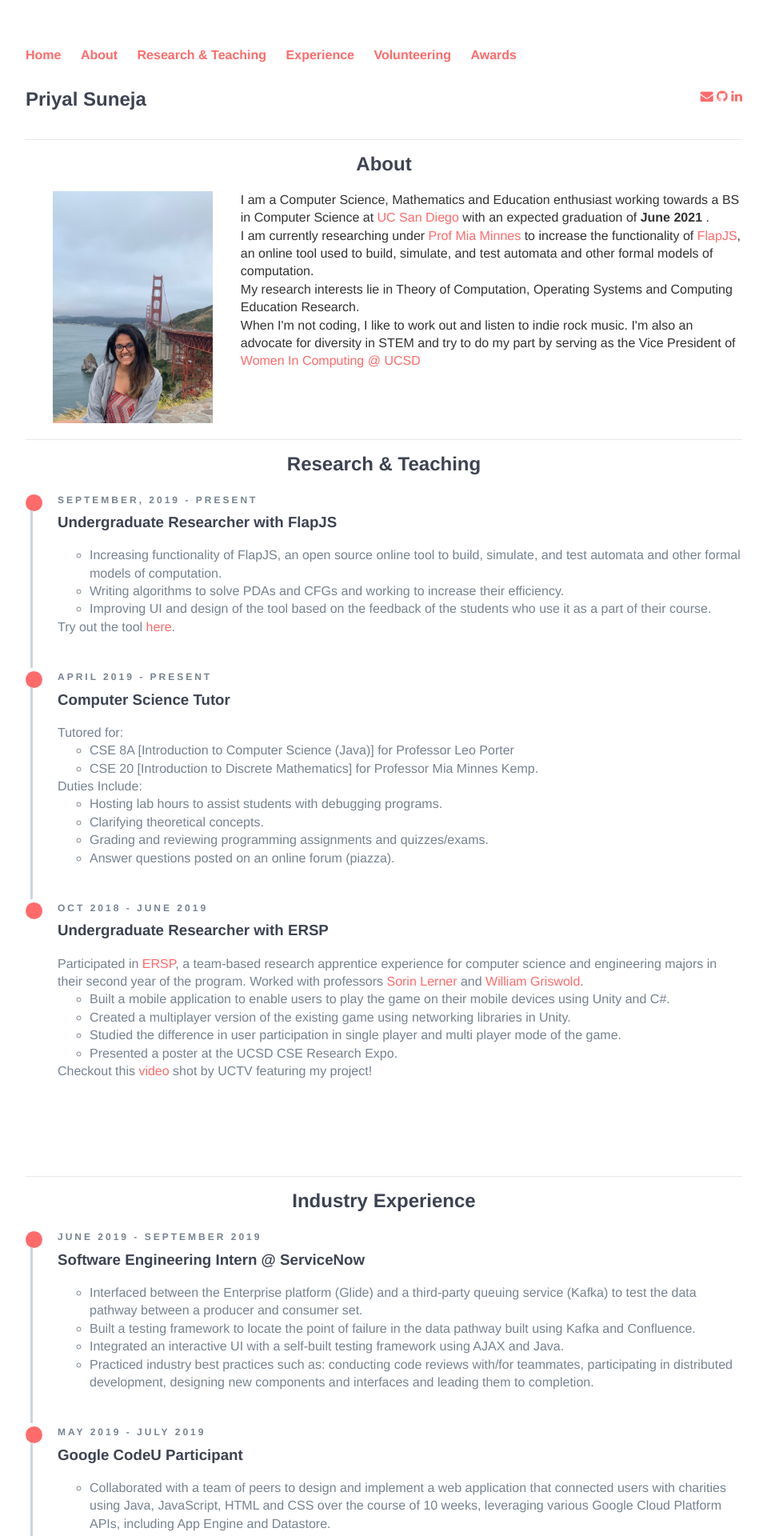
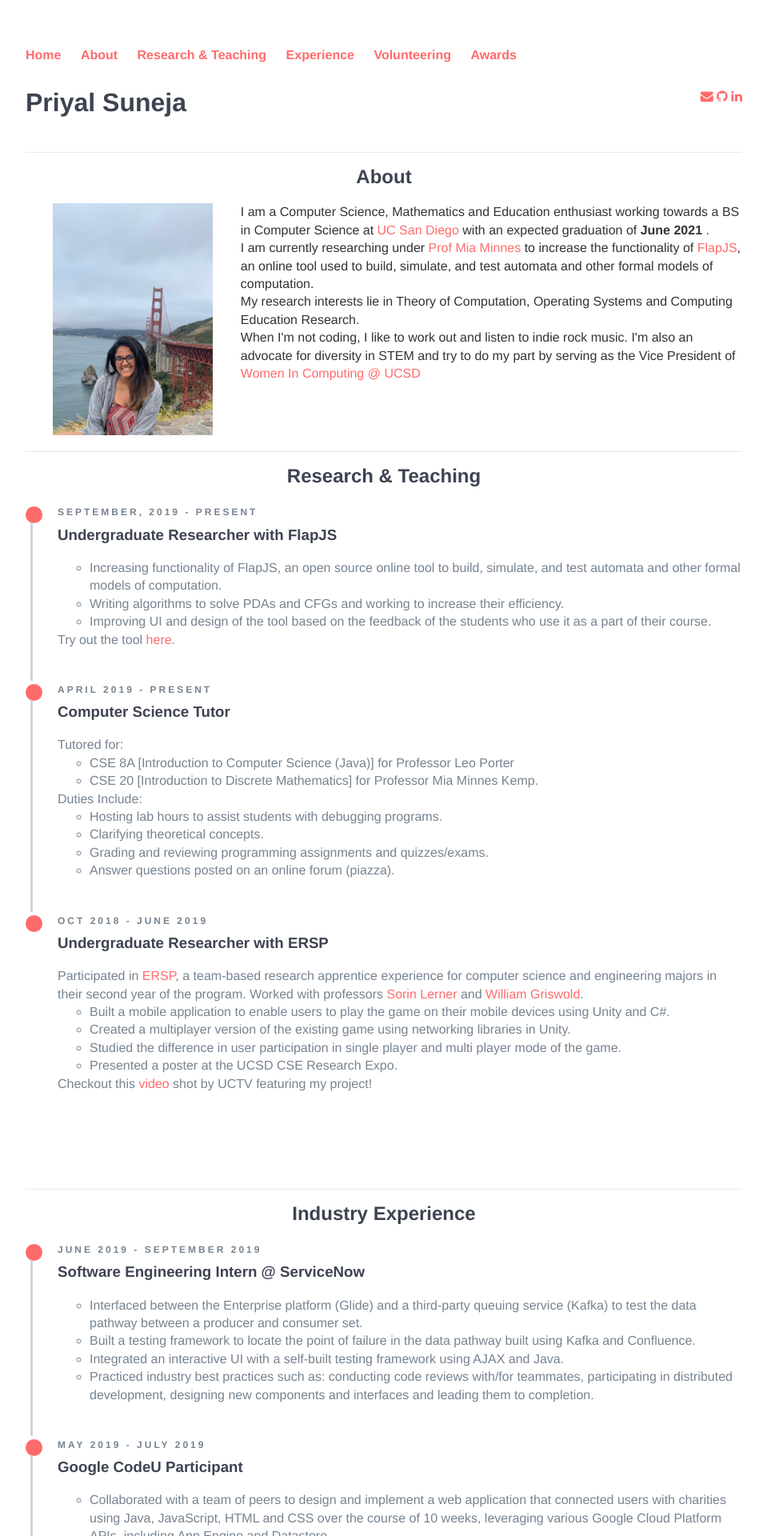
Before and after one commit to p-suneja/p-suneja.github.io, a Jekyll site: the page built from index.html, in a window 1280 px wide. Shown: the top 1920 px of the page at 80% size, without its empty margins (160-1119 px from the left). Built offline with Jekyll 4.4.1, drawn with Linux system fonts in a browser that asks for light colours; nearby versions of some CDN libraries.

Commit message:
trying to increase font size

```diff
--- a/index.html
+++ b/index.html
@@ -5,7 +5,7 @@ title: Priyal's Homepage
 <div class="col-md-12 example-title">
 	<div style="width: 100%;">
    		<section style="float:left; width: 80%">
-	   		<h1 style="text-align:left"> Priyal Suneja </h1>
+	   		<h1 style="text-align:left; font-size:200%"> Priyal Suneja </h1>
    		</section>
   		<section style="float:right; width: 20%; text-align:right">
 	   		<p> <a href="mailto:priyalsuneja@gmail.com"><i class="fa fa-envelope"></i></a>
```
